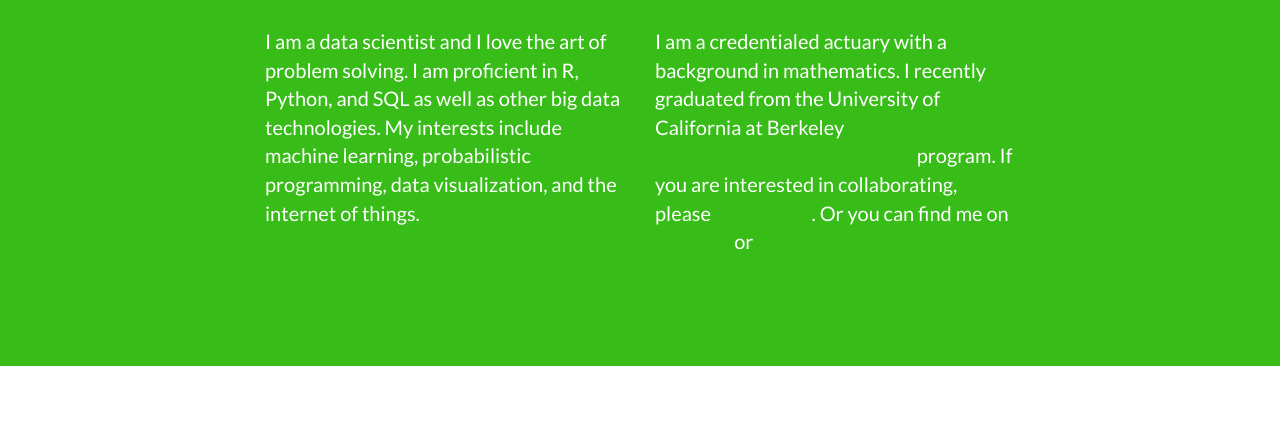
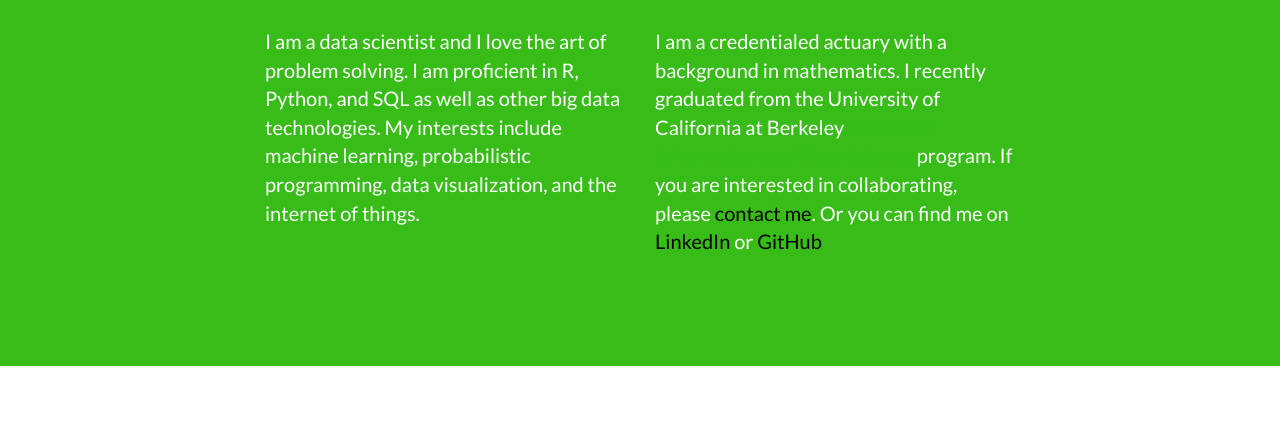
Before and after one commit to nathanieljblack/Website, a website: page index.html in a window 1280 px wide. Shown: the part 179-620 px from the top of the page. Drawn offline with nearby package versions, Linux system fonts and the light colour scheme.

Commit message:
rearrange

```diff
--- a/index.html
+++ b/index.html
@@ -80,7 +80,7 @@
                     <p>I am a data scientist and I love the art of problem solving. I am proficient in R, Python, and SQL as well as other big data technologies. My interests include machine learning, probabilistic programming, data visualization, and the internet of things.</p>
                 </div>
                 <div class="col-lg-4">
-                    <p>I am a credentialed actuary with a background in mathematics. I recently graduated from the University of California at Berkeley <a href="https://datascience.berkeley.edu/">Master of Information and Data Science</a> program. If you are interested in collaborating, please <a href="#contact">contact me</a>. Or you can find me on <a href="https://www.linkedin.com/in/nathanieljblack">LinkedIn</a> or <a href="https://github.com/nathanieljblack">GitHub</a></p>
+                    <p>I am a credentialed actuary with a background in mathematics. I recently graduated from the University of California at Berkeley <a href="https://datascience.berkeley.edu/">Master of Information and Data Science</a> program. If you are interested in collaborating, please <a href="#contact" style="color:black">contact me</a>. Or you can find me on <a href="https://www.linkedin.com/in/nathanieljblack" style="color:black">LinkedIn</a> or <a style="color:black" href="https://github.com/nathanieljblack">GitHub</a></p>
                 </div>
             </div>
         </div>
```
